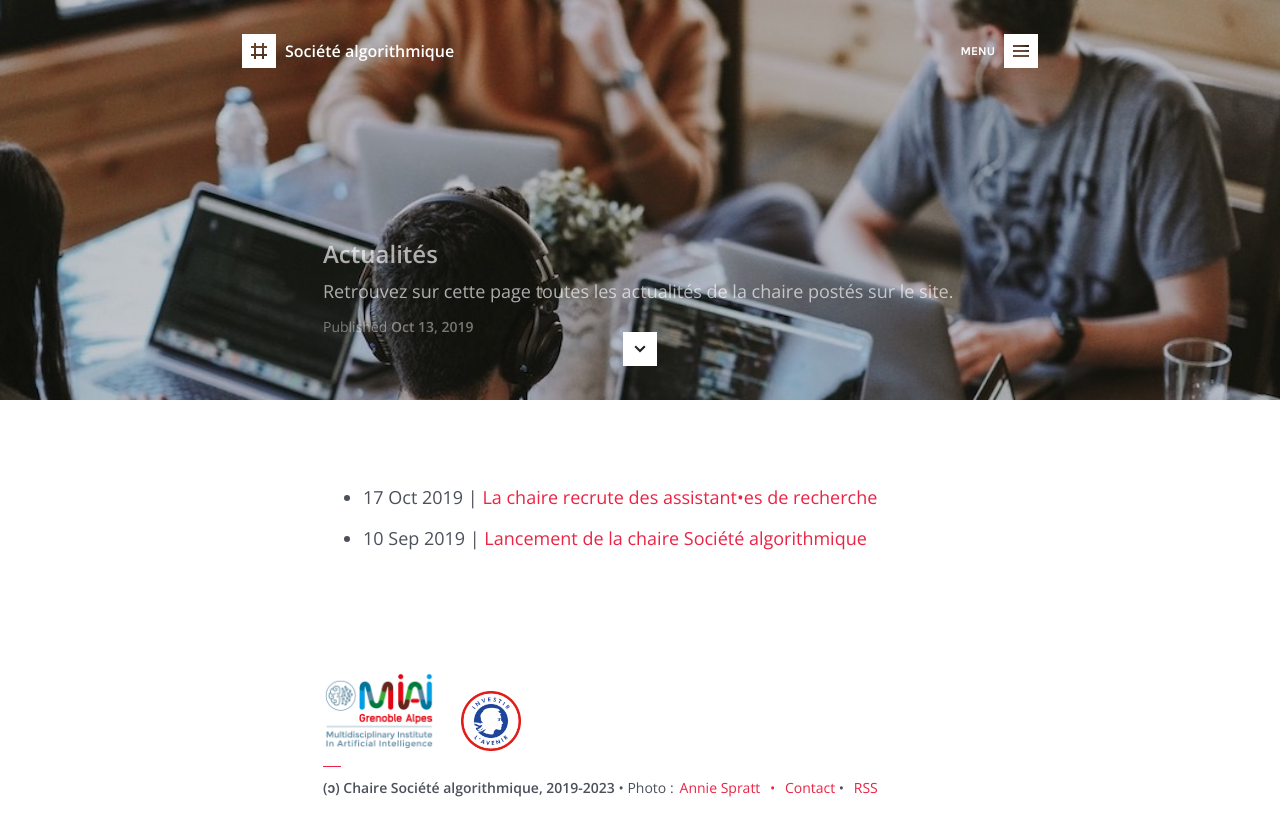
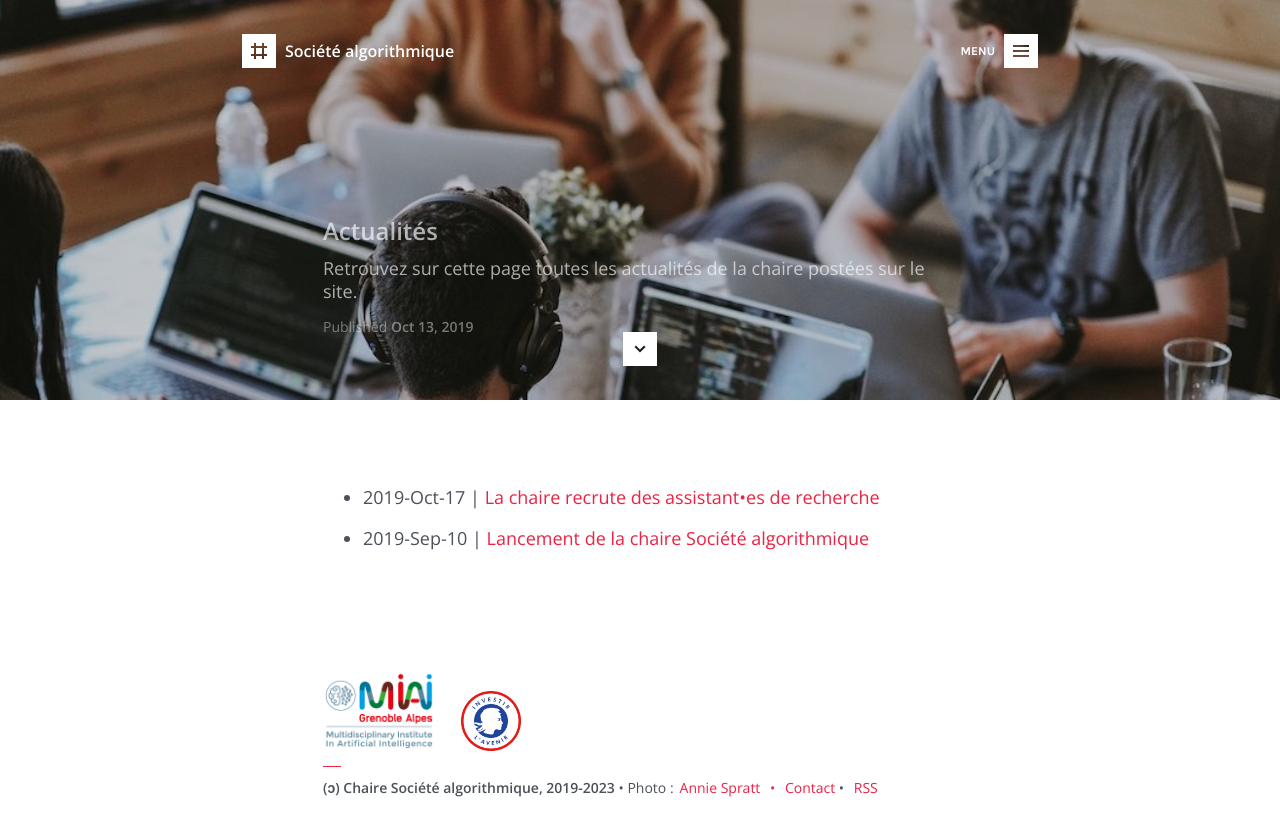
Before and after one commit to gillesbastin/algorithmicsociety.github.io, a Jekyll site: the page built from actualites.md, in a window 1280 px wide. Shown: the top 836 px of the page. Built offline with Jekyll 4.4.1, drawn with Linux system fonts in a browser that asks for light colours.

Commit message:
Update actualites.md

```diff
--- a/actualites.md
+++ b/actualites.md
@@ -7,7 +7,7 @@ navigation: 	true
 details:        true
 
 date:   	2019-10-13
-excerpt: 	"Retrouvez sur cette page toutes les actualités de la chaire postés sur le site."
+excerpt: 	"Retrouvez sur cette page toutes les actualités de la chaire postées sur le site."
 gradient: 	2
 image: 		header-1.jpg
 
@@ -17,7 +17,7 @@ image: 		header-1.jpg
         {% for post in site.posts offset: site.pagination + 1 %}
         <ul>
         <li>
-            <span class="date">{{ post.date | date: "%d %b %Y" }}</span> | <a class="link" href="{{ post.url | relative_url }}">{{ post.title }}</a>
+            <span class="date">{{ post.date | date: "%Y-%b-%d" }}</span> | <a class="link" href="{{ post.url | relative_url }}">{{ post.title }}</a>
         </li>
         </ul>
         {% endfor %}
```
